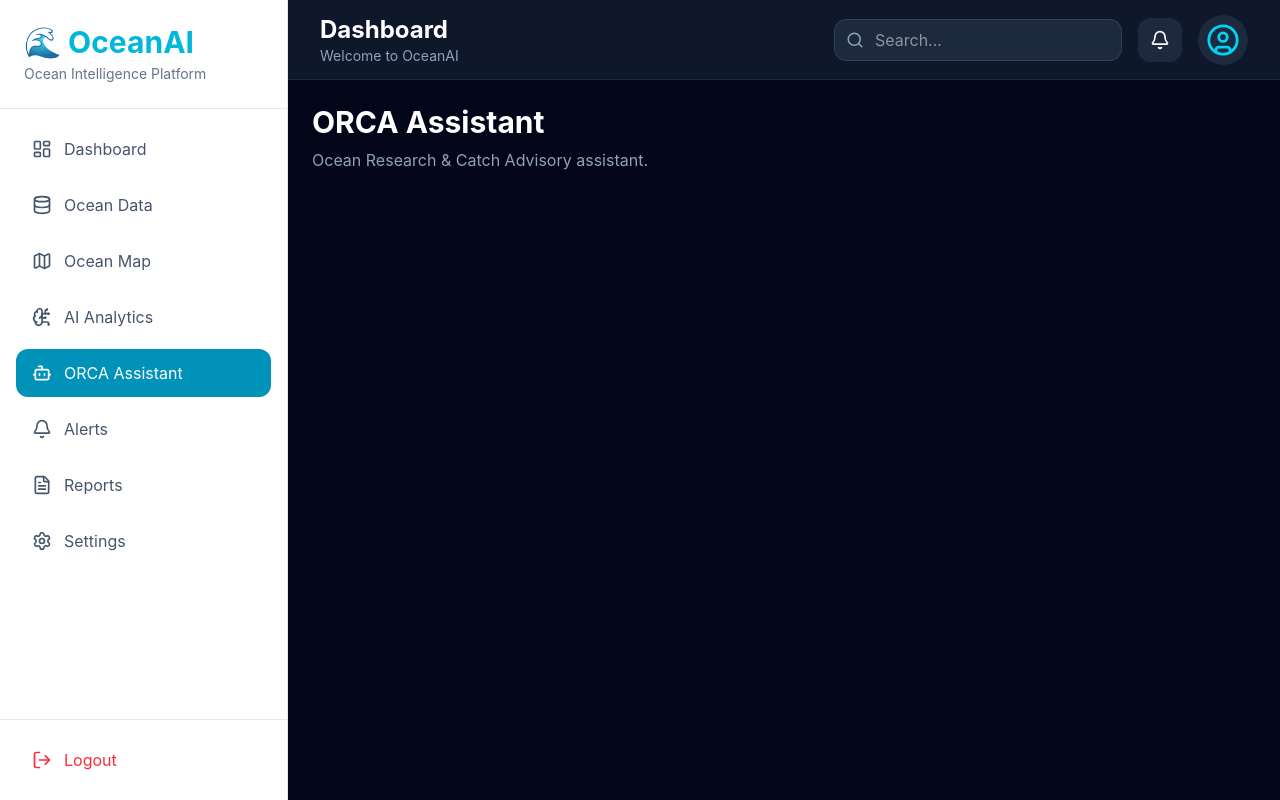
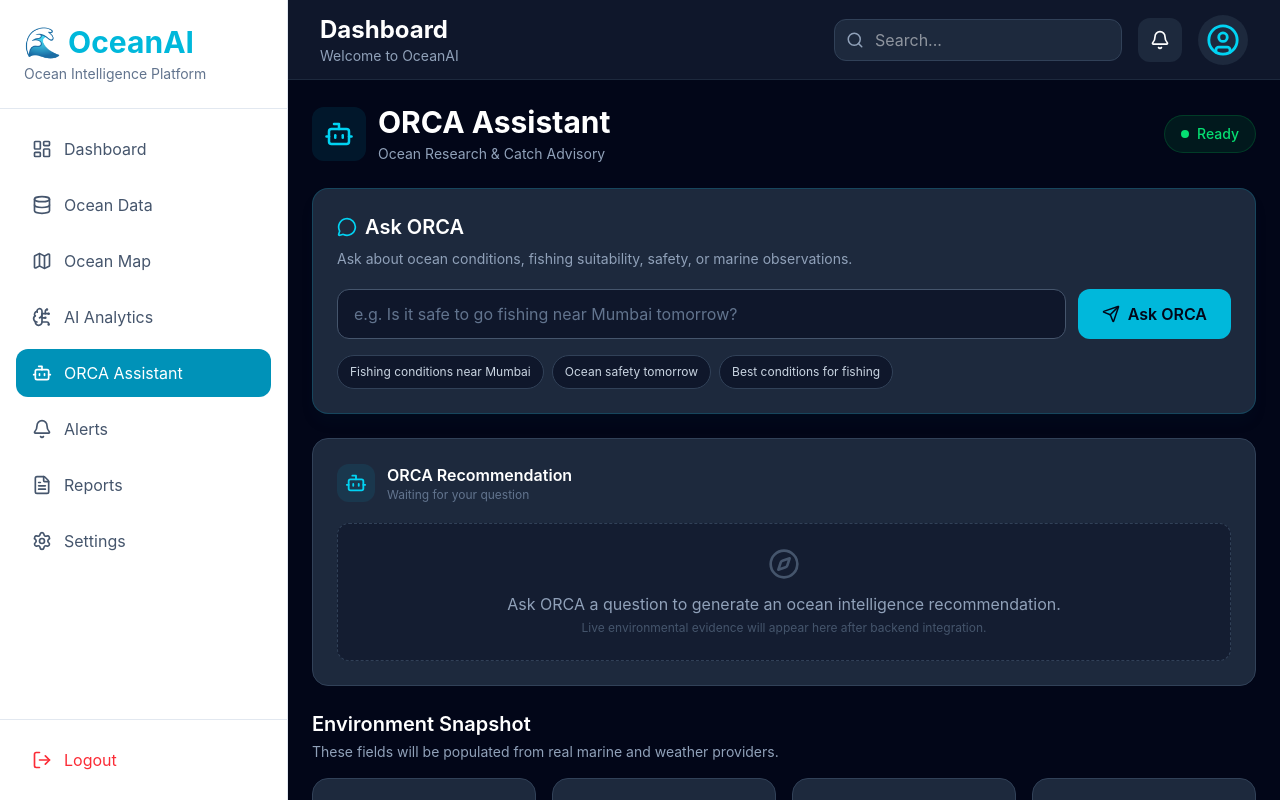
Before and after one commit to GOKU07-GIF/OceanAI, a React app in the folder frontend/: page /dashboard/orca in a window 1280 px wide. Built offline with nearby package versions, Linux system fonts and the light colour scheme; no server answers; sample sign-in values are in the browser's storage; the HTML template or start-up script is replaced by a standard one.

Commit message:
feat frontend: build ORCA assistant UI

```diff
--- a/frontend/src/pages/orca/Orca.tsx
+++ b/frontend/src/pages/orca/Orca.tsx
@@ -1,10 +1,199 @@
+import {
+  AlertTriangle,
+  Bot,
+  CheckCircle2,
+  Compass,
+  MapPin,
+  MessageCircle,
+  Send,
+  Thermometer,
+  Waves,
+  Wind,
+} from "lucide-react";
+
+interface ConditionCardProps {
+  label: string;
+  value: string;
+  unit?: string;
+  icon: React.ReactNode;
+}
+
+function ConditionCard({
+  label,
+  value,
+  unit,
+  icon,
+}: ConditionCardProps): React.JSX.Element {
+  return (
+    <div className="rounded-2xl border border-slate-700 bg-slate-800 p-5">
+      <div className="flex items-center justify-between">
+        <div>
+          <p className="text-sm text-slate-400">{label}</p>
+          <p className="mt-2 text-2xl font-bold text-white">
+            {value}
+            {unit && <span className="ml-1 text-sm font-normal text-slate-400">{unit}</span>}
+          </p>
+        </div>
+        <div className="rounded-xl bg-slate-700 p-3 text-cyan-400">{icon}</div>
+      </div>
+    </div>
+  );
+}
+
 export default function Orca(): React.JSX.Element {
   return (
-    <section>
-      <h1 className="text-3xl font-bold">ORCA Assistant</h1>
-      <p className="mt-2 text-slate-400">
-        Ocean Research & Catch Advisory assistant.
-      </p>
-    </section>
+    <div className="space-y-6">
+      {/* HEADER */}
+      <div className="flex flex-col gap-4 md:flex-row md:items-center md:justify-between">
+        <div>
+          <div className="flex items-center gap-3">
+            <div className="rounded-xl bg-cyan-500/10 p-3 text-cyan-400">
+              <Bot size={30} />
+            </div>
+            <div>
+              <h1 className="text-3xl font-bold text-white">ORCA Assistant</h1>
+              <p className="mt-1 text-sm text-slate-400">
+                Ocean Research & Catch Advisory
+              </p>
+            </div>
+          </div>
+        </div>
+
+        <div className="flex items-center gap-2 self-start rounded-full border border-green-500/20 bg-green-500/10 px-4 py-2 text-sm font-medium text-green-400 md:self-auto">
+          <span className="h-2 w-2 rounded-full bg-green-400" />
+          Ready
+        </div>
+      </div>
+
+      {/* ASK ORCA */}
+      <section className="rounded-2xl border border-cyan-500/20 bg-slate-800 p-6 shadow-lg shadow-cyan-950/10">
+        <div className="flex items-center gap-2 text-white">
+          <MessageCircle size={20} className="text-cyan-400" />
+          <h2 className="text-xl font-semibold">Ask ORCA</h2>
+        </div>
+        <p className="mt-2 text-sm text-slate-400">
+          Ask about ocean conditions, fishing suitability, safety, or marine observations.
+        </p>
+
+        <div className="mt-5 flex flex-col gap-3 md:flex-row">
+          <input
+            type="text"
+            placeholder="e.g. Is it safe to go fishing near Mumbai tomorrow?"
+            className="min-w-0 flex-1 rounded-xl border border-slate-600 bg-slate-900 px-4 py-3 text-white outline-none placeholder:text-slate-500 focus:border-cyan-400"
+          />
+          <button
+            type="button"
+            className="flex items-center justify-center gap-2 rounded-xl bg-cyan-500 px-6 py-3 font-semibold text-slate-950 transition hover:bg-cyan-400"
+          >
+            <Send size={18} />
+            Ask ORCA
+          </button>
+        </div>
+
+        <div className="mt-4 flex flex-wrap gap-2">
+          {[
+            "Fishing conditions near Mumbai",
+            "Ocean safety tomorrow",
+            "Best conditions for fishing",
+          ].map((question) => (
+            <button
+              key={question}
+              type="button"
+              className="rounded-full border border-slate-700 bg-slate-900 px-3 py-2 text-xs text-slate-300 transition hover:border-cyan-500/50 hover:text-cyan-300"
+            >
+              {question}
+            </button>
+          ))}
+        </div>
+      </section>
+
+      {/* CURRENT ORCA RESPONSE */}
+      <section className="rounded-2xl border border-slate-700 bg-slate-800 p-6">
+        <div className="flex items-center gap-3">
+          <div className="rounded-xl bg-cyan-500/10 p-2 text-cyan-400">
+            <Bot size={22} />
+          </div>
+          <div>
+            <h2 className="font-semibold text-white">ORCA Recommendation</h2>
+            <p className="text-xs text-slate-500">Waiting for your question</p>
+          </div>
+        </div>
+
+        <div className="mt-5 rounded-xl border border-dashed border-slate-700 bg-slate-900/60 p-6 text-center">
+          <Compass size={32} className="mx-auto text-slate-600" />
+          <p className="mt-3 text-slate-400">
+            Ask ORCA a question to generate an ocean intelligence recommendation.
+          </p>
+          <p className="mt-1 text-xs text-slate-600">
+            Live environmental evidence will appear here after backend integration.
+          </p>
+        </div>
+      </section>
+
+      {/* ENVIRONMENT SNAPSHOT */}
+      <section>
+        <div className="mb-4">
+          <h2 className="text-xl font-semibold text-white">Environment Snapshot</h2>
+          <p className="mt-1 text-sm text-slate-400">
+            These fields will be populated from real marine and weather providers.
+          </p>
+        </div>
+
+        <div className="grid grid-cols-1 gap-4 sm:grid-cols-2 xl:grid-cols-4">
+          <ConditionCard
+            label="Sea Temperature"
+            value="—"
+            unit="°C"
+            icon={<Thermometer size={22} />}
+          />
+          <ConditionCard
+            label="Wave Height"
+            value="—"
+            unit="m"
+            icon={<Waves size={22} />}
+          />
+          <ConditionCard
+            label="Wind Speed"
+            value="—"
+            unit="m/s"
+            icon={<Wind size={22} />}
+          />
+          <ConditionCard
+            label="Location"
+            value="—"
+            icon={<MapPin size={22} />}
+          />
+        </div>
+      </section>
+
+      {/* DECISION PANEL */}
+      <div className="grid grid-cols-1 gap-6 lg:grid-cols-2">
+        <section className="rounded-2xl border border-green-500/20 bg-green-950/10 p-6">
+          <div className="flex items-center gap-3">
+            <CheckCircle2 className="text-green-400" size={24} />
+            <h2 className="text-xl font-semibold text-white">Fishing Suitability</h2>
+          </div>
+          <p className="mt-4 text-slate-400">
+            ORCA will combine environmental indicators to estimate whether conditions are
+            favorable for fishing.
+          </p>
+          <div className="mt-5 rounded-xl bg-slate-900/70 p-4 text-sm text-slate-500">
+            Recommendation will appear after ORCA receives real ocean evidence.
+          </div>
+        </section>
+
+        <section className="rounded-2xl border border-amber-500/20 bg-amber-950/10 p-6">
+          <div className="flex items-center gap-3">
+            <AlertTriangle className="text-amber-400" size={24} />
+            <h2 className="text-xl font-semibold text-white">Risk Factors</h2>
+          </div>
+          <ul className="mt-4 space-y-3 text-sm text-slate-400">
+            <li className="rounded-lg bg-slate-900/60 p-3">No live risk assessment yet.</li>
+            <li className="rounded-lg bg-slate-900/60 p-3">Weather and wave conditions will be evaluated.</li>
+            <li className="rounded-lg bg-slate-900/60 p-3">Ocean indicators will support the final recommendation.</li>
+          </ul>
+        </section>
+      </div>
+    </div>
   );
 }
```
